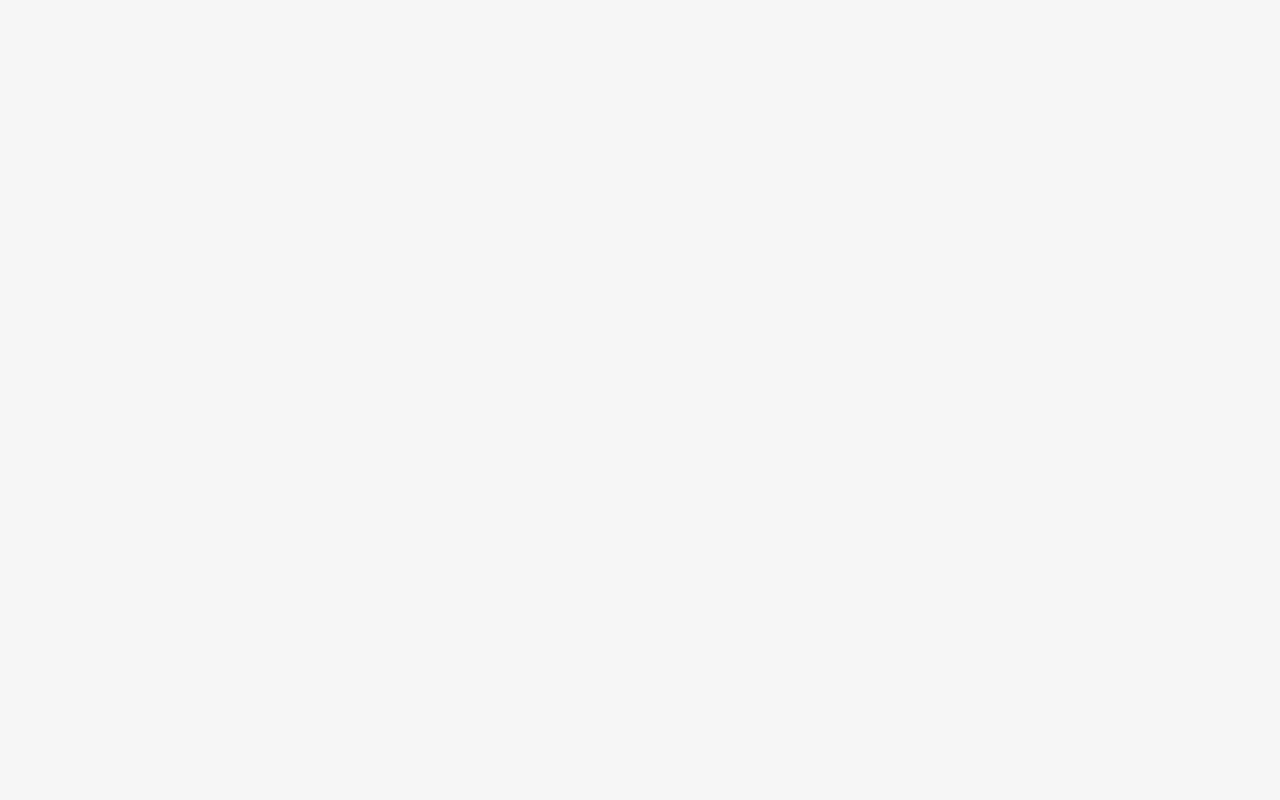
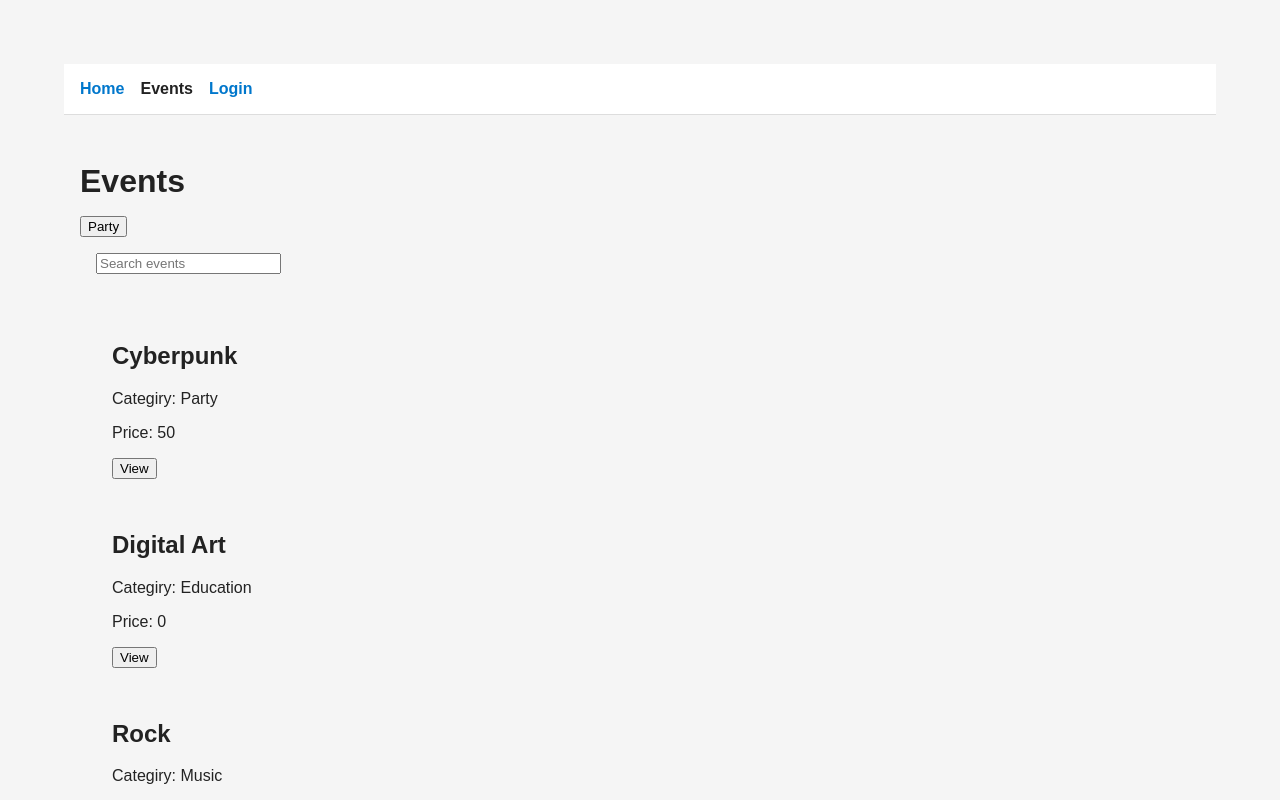
Before and after one commit to BlackSoul1337/reactviteproj, a React (Vite) app in the folder proj2_rvj/: page /events in a window 1280 px wide. Before the commit this address had no page. Shown: the top 800 px of the page. Built offline with nearby package versions, Linux system fonts and the light colour scheme.

Commit message:
Add events page and update routing; implement login and logout functionality

```diff
--- a/proj2_rvj/src/context/AuthContext.jsx
+++ b/proj2_rvj/src/context/AuthContext.jsx
@@ -1,10 +1,11 @@
 import React, { createContext, useEffect, useState } from 'react'
+import { Navigate, useNavigate } from 'react-router-dom'
 
 const AuthContext = createContext()
 
 function AuthProvider({children}) {
     const [user, setUser] = useState(null)
-
+    const navigate = useNavigate()
 
     useEffect(() => {
         const savedUser = localStorage.getItem("user")
@@ -21,6 +22,7 @@ function AuthProvider({children}) {
     const logout = () => {
         setUser(null)
         localStorage.removeItem("user")
+        navigate("/login")
     }
 
   return (
--- /dev/null
+++ b/proj2_rvj/src/data/events.js
@@ -0,0 +1,29 @@
+export const events = [
+    {
+        id: 1,
+        title: "Cyberpunk",
+        category: "Party",
+        date: "2026-02-18",
+        price: 50,
+        image: "placeholder",
+        description: "PlaceHolder DESC"
+    },
+    {
+        id: 2,
+        title: "Digital Art",
+        category: "Education",
+        date: "2026-03-12",
+        price: 0,
+        image: "placeholder",
+        description: "PlaceHolder DESC"
+    },
+    {
+        id: 3,
+        title: "Rock",
+        category: "Music",
+        date: "2026-03-04",
+        price: 120,
+        image: "placeholder",
+        description: "PlaceHolder DESC"
+    },
+]
--- a/proj2_rvj/src/layouts/MainLayout.jsx
+++ b/proj2_rvj/src/layouts/MainLayout.jsx
@@ -11,6 +11,7 @@ function MainLayout() {
         <header>
             <nav>
                 <NavLink to="/">Home</NavLink>
+                <NavLink to="/events">Events</NavLink>
 
                 {!user && <NavLink to="/login">Login</NavLink>}
                 {user && <NavLink to="/profile">Profile</NavLink>}
--- /dev/null
+++ b/proj2_rvj/src/pages/events.jsx
@@ -0,0 +1,34 @@
+import React, { useState } from 'react'
+import {events} from '../data/events'
+
+function Events() {
+
+    const [searchData, setSearchData] = useState("")
+    const [category, setCategory] = useState("All")
+    const filteredEvents = events.filter((event) => {
+        const matchesSearch = event.title.toLowerCase().includes(searchData.toLowerCase())
+        const matchesCategory = category === "All" || event.category === category
+        return matchesSearch && matchesCategory
+    })
+  return (
+    <div>
+        <h1>Events</h1>
+        <button onClick={() => setCategory("Party")}>Party</button>
+        <div>
+            <input type="text" placeholder='Search events' value={searchData} onChange={(e) => setSearchData(e.target.value)} />
+        </div>
+        <div>
+            {filteredEvents.map((event) => (
+                <div key={event.id}>
+                    <h2>{event.title}</h2>
+                    <p>Categiry: {event.category}</p>
+                    <p>Price: {event.price}</p>
+                    <button>View</button>
+                </div>
+            ))}
+        </div>
+    </div>
+  )
+}
+
+export default Events
--- a/proj2_rvj/src/pages/login.jsx
+++ b/proj2_rvj/src/pages/login.jsx
@@ -38,7 +38,7 @@ function Login() {
         }
 
         if (type !== "invalid") {
-            localStorage.setItem("user", JSON.stringify(userData))
+            login(userData)  //localStorage.setItem("user", JSON.stringify(userData))
             navigate("/profile")
         }
     }
--- a/proj2_rvj/src/pages/profile.jsx
+++ b/proj2_rvj/src/pages/profile.jsx
@@ -1,31 +1,32 @@
-import React from 'react'
+import React, { useContext } from 'react'
 import { useNavigate } from 'react-router-dom'
+import { AuthContext } from '../context/AuthContext'
 
 function Profile() {
 
+  const { user, logout } = useContext(AuthContext)
   const navigate = useNavigate()
 
-  const rawData = localStorage.getItem("user")
-  const user = rawData ? JSON.parse(rawData) : null
+  // const rawData = localStorage.getItem("user")
+  // const user = rawData ? JSON.parse(rawData) : null
 
   if (!user) {
     return null
   }
 
-  const handleLogout = () => {
-    localStorage.removeItem("user")
+  // const handleLogout = () => {
+  //   localStorage.removeItem("user")
 
-    navigate("/login")
-  }
-
+  //   navigate("/login")
+  // }
   return (
     <div>
       <h1>PROFILE</h1>
       <div>
-        <p>User : {user.username || user.login}</p>
+        <p>User : {user.username || user.login}</p> {/* user?.login */}
         <p>Type : {user.type}</p>
       </div>
-      <button onClick={handleLogout}>logout</button>
+      <button onClick={logout}>logout</button>
     </div>
   )
 }
--- a/proj2_rvj/src/routes/AppRouter.jsx
+++ b/proj2_rvj/src/routes/AppRouter.jsx
@@ -5,6 +5,7 @@ import Login from '../pages/login'
 import Profile from '../pages/profile'
 import PrivateRoute from './PrivateRoute'
 import MainLayout from '../layouts/MainLayout'
+import Events from '../pages/events'
 
 //  23 seconds to midnight Font НА ПОТОМ
 
@@ -15,6 +16,7 @@ function AppRouter() {
         <Route path="/" element={<MainLayout />}>
           <Route index element={<Home />} />
           <Route path="/login" element={<Login/>} />
+          <Route path="/events" element={<Events/>} />
 
           <Route
               path="profile"
```
